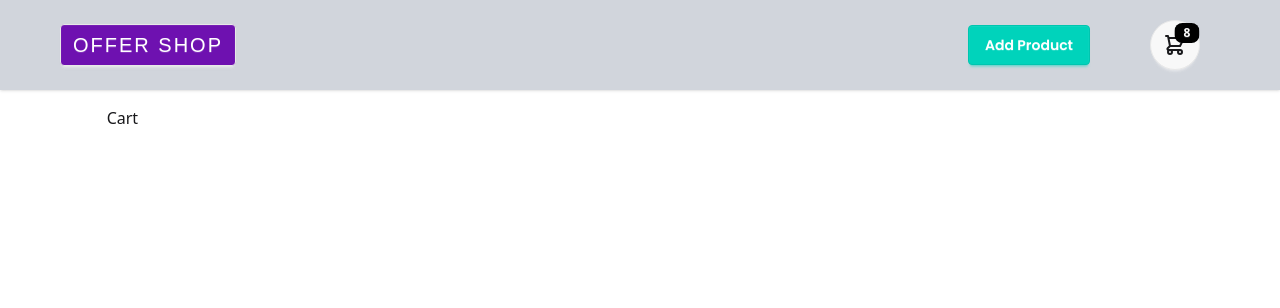
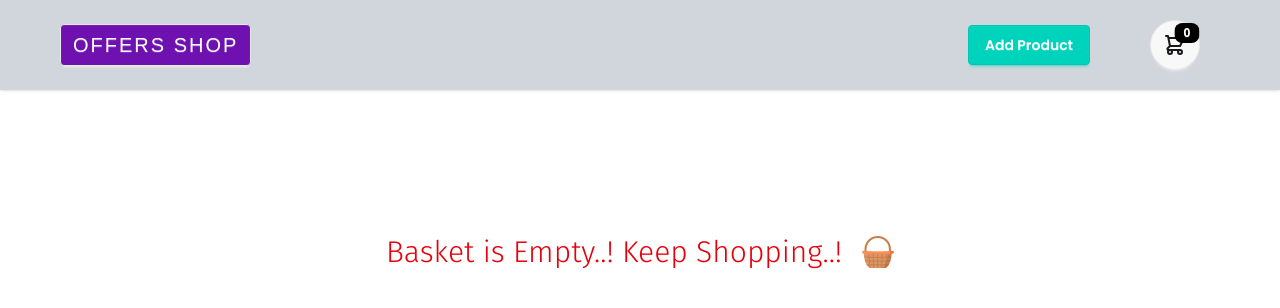
Before and after one commit to SNijanthan/offer-shop-ecommerce, a React (Vite) app: page /cart in a window 1280 px wide. Shown: the top 308 px of the page. Built offline with nearby package versions, Linux system fonts and the light colour scheme; a web font is replaced by a local one.

Commit message:
cart page

```diff
--- a/index.html
+++ b/index.html
@@ -4,7 +4,7 @@
     <meta charset="UTF-8" />
     <link rel="icon" type="image/svg+xml" href="/vite.svg" />
     <meta name="viewport" content="width=device-width, initial-scale=1.0" />
-    <title>Offer Shop</title>
+    <title>Offers Shop</title>
   </head>
   <body>
     <div id="root"></div>
--- a/src/components/Cart.jsx
+++ b/src/components/Cart.jsx
@@ -1,7 +1,42 @@
 import React from "react";
+import { useSelector } from "react-redux";
 
 const Cart = () => {
-  return <div className="w-10/12 m-auto mt-4">Cart</div>;
+  const cartItems = useSelector((store) => store.cart);
+
+  if (Array.isArray(cartItems) && cartItems.length === 0)
+    return (
+      <div className="w-10/12 flex items-center justify-center m-auto mt-36">
+        <h1 className="font-fira font-light text-3xl mr-5 text-red-600">
+          Basket is Empty..! Keep Shopping..!
+        </h1>
+        <img src="/image.png" alt="icon" className="w-8 h-8" />
+      </div>
+    );
+
+  return (
+    <div className="w-8/12 m-auto mt-4 font-poppins">
+      {cartItems.map((item) => (
+        <div
+          className="hero-content flex-col text-center rounded-2xl lg:flex-row bg-gray-300 my-3"
+          key={item.id}
+        >
+          <img src={item.image} className="max-w-sm rounded-lg shadow-xl" />
+          <div>
+            <h1 className="text-2xl font-bold">{item.title}</h1>
+            <p className="pt-5 pb-3 text-gray-600">{item.description}</p>
+            <p className="py-2">₹{item.price}</p>
+          </div>
+        </div>
+      ))}
+      <div className="text-right text-xl font-semibold mt-10 mb-16">
+        Total Amount:{" "}
+        <span className="text-blue-500">
+          ₹{cartItems.reduce((acc, item) => acc + item.price, 0).toFixed(2)}
+        </span>
+      </div>
+    </div>
+  );
 };
 
 export default Cart;
--- a/src/components/NavBar.jsx
+++ b/src/components/NavBar.jsx
@@ -1,16 +1,21 @@
 import React from "react";
+import { useSelector } from "react-redux";
 import { Link } from "react-router-dom";
 
 const NavBar = () => {
+  const cartItems = useSelector((store) => store.cart);
+
+  const cartCount = cartItems.length || 0;
+
   return (
     <>
-      <div className="navbar bg-gray-300 p-5 shadow-sm">
+      <div className="navbar bg-gray-300 p-5 shadow-sm ">
         <div className="flex-1">
           <Link
             to={"/"}
             className="btn bg-purple-800 text-white hover:bg-purple-500  hover:text-white text-xl px-3  py-5 ml-10 tracking-widest font-gothic font-light"
           >
-            OFFER SHOP
+            OFFERS SHOP
           </Link>
         </div>
         <Link to={"/add-product"}>
@@ -43,7 +48,7 @@ const NavBar = () => {
                     />{" "}
                   </svg>
                   <span className="badge badge-sm indicator-item bg-black text-white border-none">
-                    8
+                    {cartCount}
                   </span>
                 </div>
               </div>
--- a/src/components/Products.jsx
+++ b/src/components/Products.jsx
@@ -1,20 +1,36 @@
 import React, { useState } from "react";
-import { useSelector } from "react-redux";
+import { useDispatch, useSelector } from "react-redux";
 import useFetchProducts from "../customHook/useFetchProducts";
 import useFilterProducts from "../customHook/useFilterProducts";
+import { addToCart } from "../utils/cartSlice";
 
 const Products = () => {
   useFetchProducts();
   const products = useSelector((store) => store.products);
+
   const { filteredProducts, filterByCategory } = useFilterProducts(products);
 
   const [sortType, setSortType] = useState(null);
+  const [addedProducts, setAddedProducts] = useState([]);
+
+  const [toast, setToast] = useState(false);
+
+  const dispatch = useDispatch();
 
   const sortedProducts = [...filteredProducts].sort((a, b) => {
     if (sortType === "lowToHigh") return a.price - b.price;
     if (sortType === "highToLow") return b.price - a.price;
     return 0;
   });
+
+  const handleAddToCart = (product) => {
+    dispatch(addToCart(product));
+    setAddedProducts((prev) => [...prev, product.id]);
+    setToast(true);
+    setTimeout(() => {
+      setToast(false);
+    }, 1500);
+  };
 
   return (
     <div className="w-10/12 m-auto mt-10">
@@ -61,10 +77,26 @@ const Products = () => {
               <p className="font-poppins">{product.description}</p>
               <p className="font-poppins font-bold">₹ {product.price}</p>
             </div>
+            {toast && (
+              <div className="toast toast-top toast-center border-none">
+                <div className="alert alert-success">
+                  <span className="font-fira text-white font-bold">
+                    Added to cart successfully..!
+                  </span>
+                </div>
+              </div>
+            )}
             <div className="card-actions flex justify-center items-center pb-5">
-              <button className="btn btn-primary">Add to cart</button>
-              <div className="ml-15">
-                <button className="btn bg-gray-300 mx-8">✏️</button>
+              <button
+                className="btn btn-primary px-8 w-40"
+                onClick={() => handleAddToCart(product)}
+              >
+                {addedProducts.includes(product.id)
+                  ? "Added to Cart"
+                  : "Add to Cart"}
+              </button>
+              <div className=" ml-10">
+                <button className="btn bg-gray-300 mx-6">✏️</button>
                 <button className="btn bg-gray-300">🗑️</button>
               </div>
             </div>
--- a/src/utils/cartSlice.js
+++ b/src/utils/cartSlice.js
@@ -5,7 +5,7 @@ const cartSlice = createSlice({
   initialState: [],
   reducers: {
     addToCart: (state, action) => {
-      return action.payload;
+      state.push(action.payload);
     },
   },
 });
```
Also changed, not shown: public/image.png (added).
